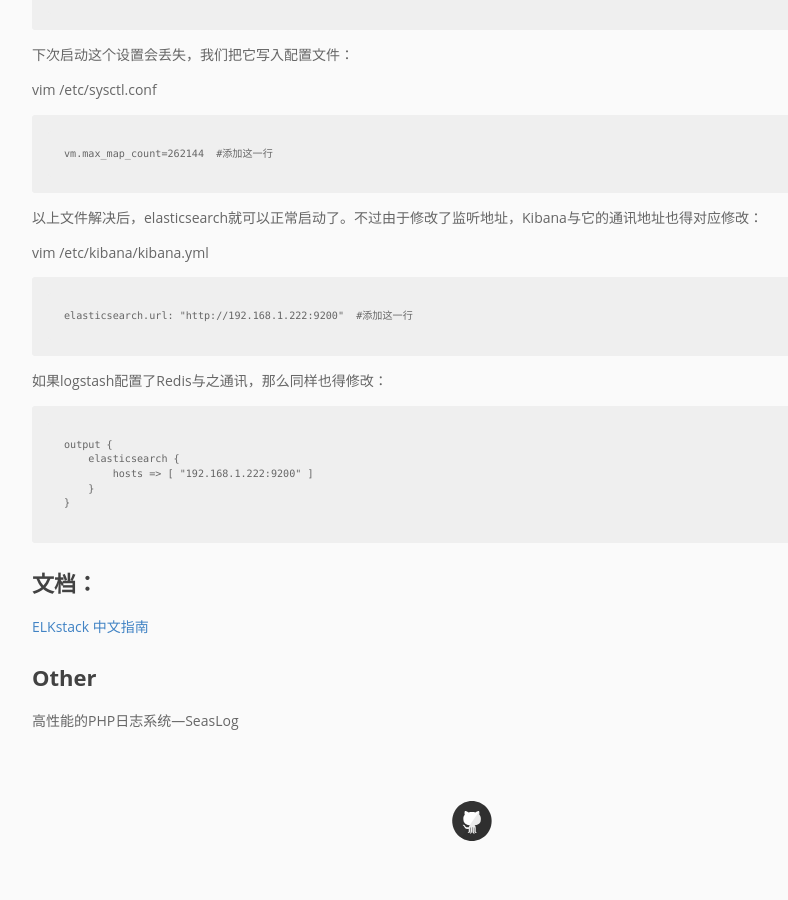
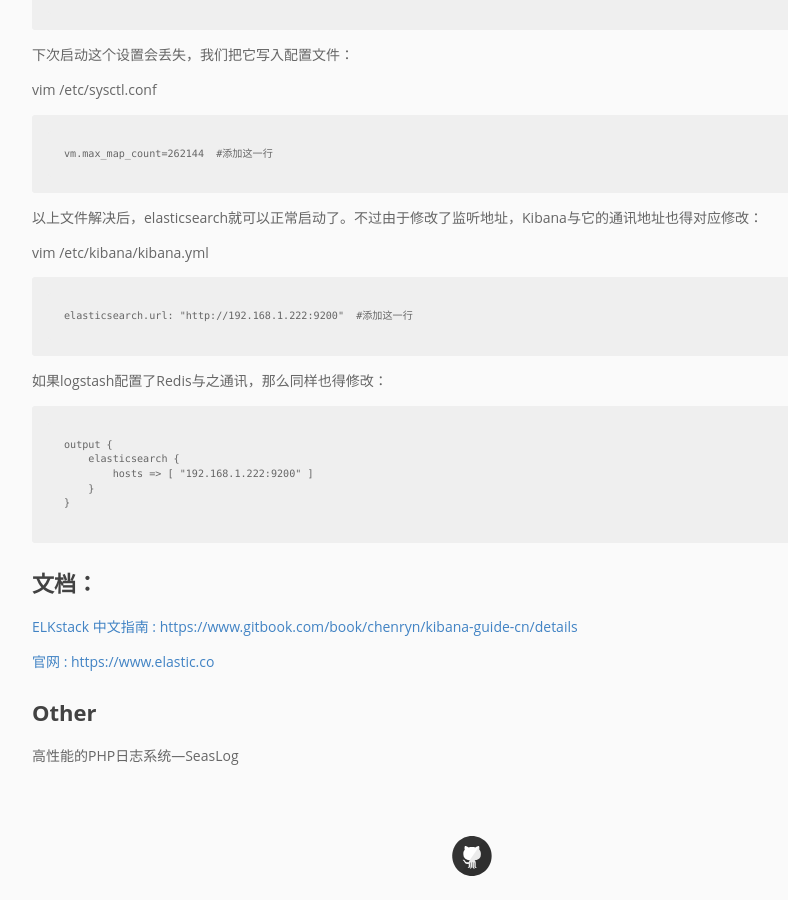
Before and after one commit to pingmalu/pingmalu.github.io, a Jekyll site: the page built from _posts/2016-07-07-构建ELK+Redis日志分析系统.md, in a window 1280 px wide and 900 px high, scrolled down 6709 px. Shown: the whole window, without its empty margins (168-956 px from the left). Built offline with Jekyll 4.4.1, drawn with Linux system fonts in a browser that asks for light colours; nearby versions of some CDN libraries; before the commit the page ends 7575 px from its top, so only the background shows below that.

Commit message:
'update'

```diff
--- a/_posts/2016-07-07-构建ELK+Redis日志分析系统.md
+++ b/_posts/2016-07-07-构建ELK+Redis日志分析系统.md
@@ -303,7 +303,9 @@
 
 # 文档：
 
-[ELKstack 中文指南](https://www.gitbook.com/book/chenryn/kibana-guide-cn/details)
+[ELKstack 中文指南 : https://www.gitbook.com/book/chenryn/kibana-guide-cn/details](https://www.gitbook.com/book/chenryn/kibana-guide-cn/details)
+
+[官网 : https://www.elastic.co](https://www.elastic.co)
 
 # Other
 
```
